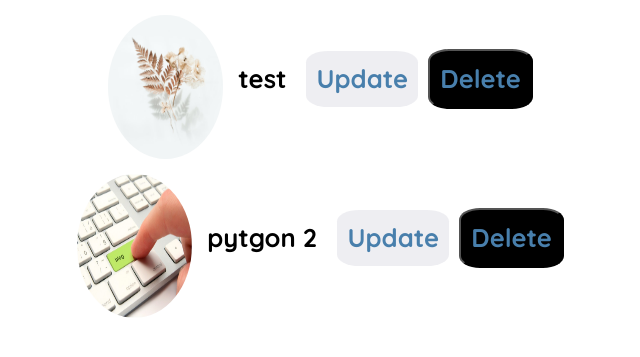
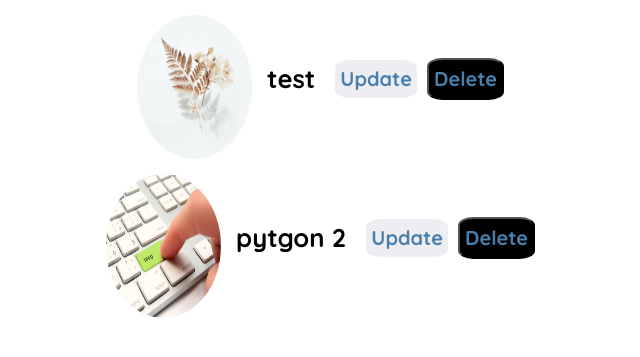
Before and after one commit to inayat100/SYT-BLOG, a Django app: page /profile/ in a window 1280 px wide. Shown: the part 95-452 px from the top of the page, without its empty margins (317-957 px from the left). Run offline with Django 3.2, Linux system fonts and the light colour scheme; a user stored in the database is signed in; data comes from the database, SQL or seed files in the repository; some libraries are stand-ins or nearby versions.

Commit message:
Update profile.html
ok

```diff
--- a/templates/profile.html
+++ b/templates/profile.html
@@ -25,10 +25,10 @@
 }
 .pro{
 
-    padding: 10px;
+
     color: rgb(72, 127, 172);
     font-size: 2vw;
-    margin: 5px;
+    margin: 3px;
     border-radius: 20%;
     text-align: center;
     font-weight: bolder;
@@ -43,6 +43,11 @@
         border-radius: 50%;
         margin-top: 15px;
     }
+    .pro{
+        padding: 5px;
+        font-size:20px;
+        margin: 5px;
+    }
 }
 @media(min-width:1000px){
     .proimg{
@@ -50,6 +55,11 @@
         height: 18vh;
         border-radius: 50%;
         margin-top: 15px;
+    }
+    .pro{
+        padding: 5px;
+        margin: 5px;
+        font-size:20px;
     }
 }
 
```
